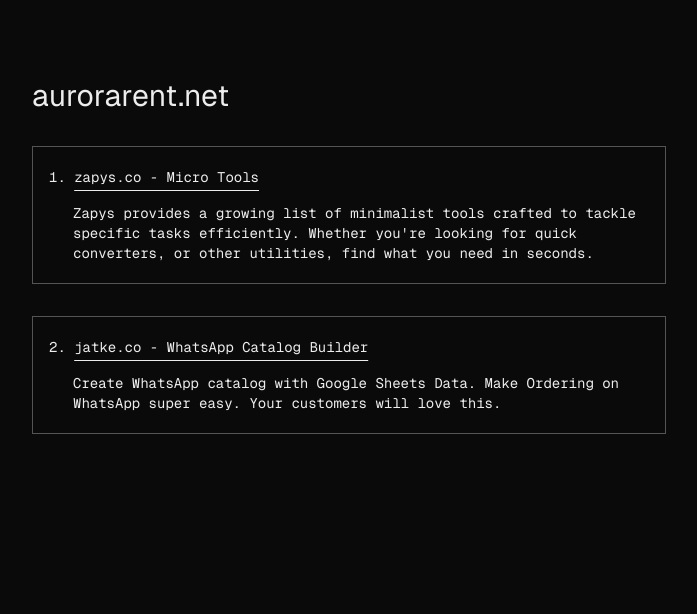
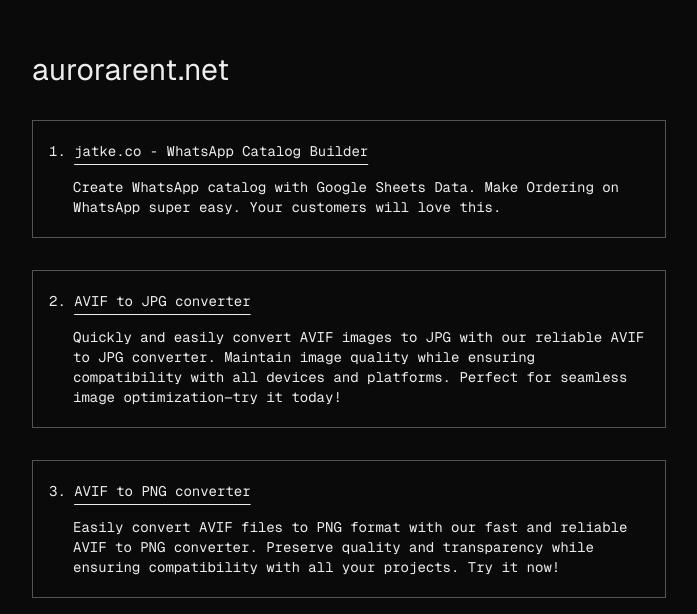
Before and after one commit to olekzakhar/aurorarent-net, a Next.js app: page / in a window 1280 px wide. Shown: the part 112-726 px from the top of the page, without its empty margins (291-988 px from the left). Built offline with nearby package versions, Linux system fonts and the light colour scheme.

Commit message:
[~] Change link zapys to jpg and png converter

```diff
--- a/app/page.js
+++ b/app/page.js
@@ -7,19 +7,27 @@
         <h1 className="text-3xl">aurorarent.net</h1>
         <ol className="list-inside list-decimal text-sm text-left font-[family-name:var(--font-geist-mono)]">
           <li className="mb-8 py-5 px-4 relative border border-white/30">
-            <h2 className="inline-block underline underline-offset-8">zapys.co - Micro Tools</h2>
-            <p className="mt-4 ml-6 max-w-xl">
-              Zapys provides a growing list of minimalist tools crafted to tackle specific tasks efficiently. Whether you&apos;re looking for quick converters, or other utilities, find what you need in seconds.
-            </p>
-            <Link href="https://zapys.co" className="absolute top-0 left-0 w-full h-full"></Link>
-          </li>
-          <li className="mb-8 py-5 px-4 relative border border-white/30">
             <h2 className="inline-block underline underline-offset-8">jatke.co - WhatsApp Catalog Builder</h2>
             <p className="mt-4 ml-6 max-w-xl">
               Create WhatsApp catalog with Google Sheets Data. Make Ordering on WhatsApp super easy. Your customers will love this.
             </p>
             <Link href="https://jatke.co" className="absolute top-0 left-0 w-full h-full"></Link>
           </li>
+          <li className="mb-8 py-5 px-4 relative border border-white/30">
+            <h2 className="inline-block underline underline-offset-8">AVIF to JPG converter</h2>
+            <p className="mt-4 ml-6 max-w-xl">
+              Quickly and easily convert AVIF images to JPG with our reliable AVIF to JPG converter. Maintain image quality while ensuring compatibility with all devices and platforms. Perfect for seamless image optimization—try it today!
+            </p>
+            <Link href="https://zapys.co/avif-to-jpg" className="absolute top-0 left-0 w-full h-full"></Link>
+          </li>
+          <li className="mb-8 py-5 px-4 relative border border-white/30">
+            <h2 className="inline-block underline underline-offset-8">AVIF to PNG converter</h2>
+            <p className="mt-4 ml-6 max-w-xl">
+              Easily convert AVIF files to PNG format with our fast and reliable AVIF to PNG converter. Preserve quality and transparency while ensuring compatibility with all your projects. Try it now!
+            </p>
+            <Link href="https://zapys.co/avif-to-png" className="absolute top-0 left-0 w-full h-full"></Link>
+          </li>
+
         </ol>
 
         <div className="flex gap-4 items-center flex-col sm:flex-row">
```
